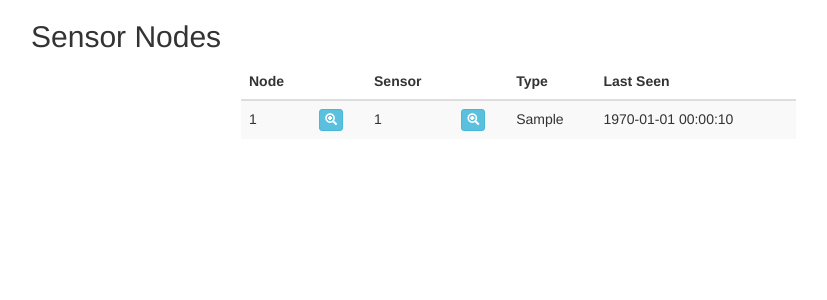
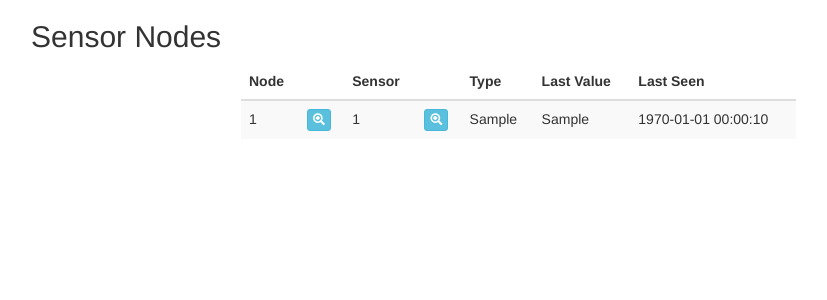
Before and after one commit to woisy00/pymygw, a Flask app: template pymygw/web/templates/index.html in a window 1280 px wide. Shown: the top 300 px of the page, without its empty margins (24-851 px from the left). Run offline with Flask 2, Linux system fonts and the light colour scheme; the template is opened without the code that fills it: most values are stand-ins (such as "Sample title", 1, 10 or a date in 2020); parts of the project's set-up code (start-up, migrations or seed data) failed here and were passed over; some libraries are stand-ins or nearby versions.

Commit message:
fixed typo updated web templates

```diff
--- a/pymygw/Database.py
+++ b/pymygw/Database.py
@@ -25,7 +25,7 @@ class Sensor(Base):
     sketch_name = Column(String(60), default=None)
     sketch_version = Column(String(60), default=None)
     last_seen = Column(Integer, default=0)
-    last_value = Column(String(20), default=None)
+    last_value = Column(String(20), default=0)
 
     __table_args__ = (UniqueConstraint('node_id', 'sensor_id'),)
 
@@ -136,7 +136,7 @@ class Database():
             self._result.sketch_name = self._args['sketch_name']
 
         if 'payload' in self._args and \
-                self._args['last_value'] != self._result.last_value:
+                self._args['payload'] != self._result.last_value:
             self._result.last_value = self._args['payload']
 
         if self.__commit():
--- a/pymygw/web/templates/index.html
+++ b/pymygw/web/templates/index.html
@@ -10,7 +10,9 @@
     <th>Sensor</th>
     <th></th>
     <th>Type</th>
+    <th>Last Value</th>
     <th>Last Seen</th>
+
    </tr>
   </thead>
   <tbody>
@@ -29,6 +31,7 @@
        </a>
       </td>
       <td>{{ e.sensor_type }}</td>
+      <td>{{ e.last_value }}</td>
       <td>{{ e.last_seen | timestamp2date }}</td>
     </tr>
    {% endfor %}
--- a/pymygw/web/templates/nodedetail.html
+++ b/pymygw/web/templates/nodedetail.html
@@ -49,7 +49,11 @@
     </tr>
     <tr>
      <th>Last Seen</th>
-     <td>{{ node.last_seen }}</td>
+     <td>{{ node.last_seen | timestamp2date }}</td>
+    </tr>
+    <tr>
+     <th>Last Value</th>
+     <td>{{ node.last_value }}</td>
     </tr>
    </tbody>
   </table>
```
